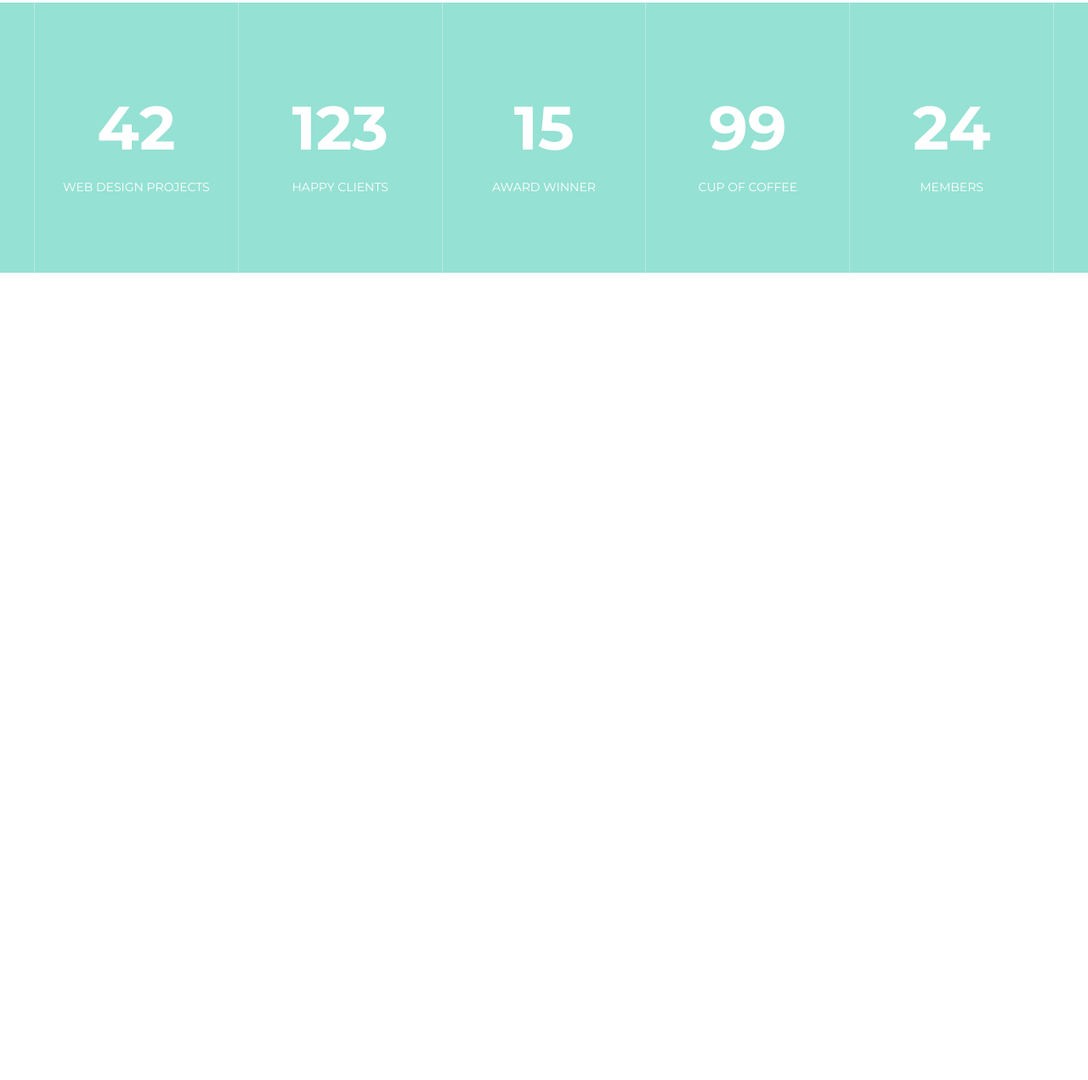
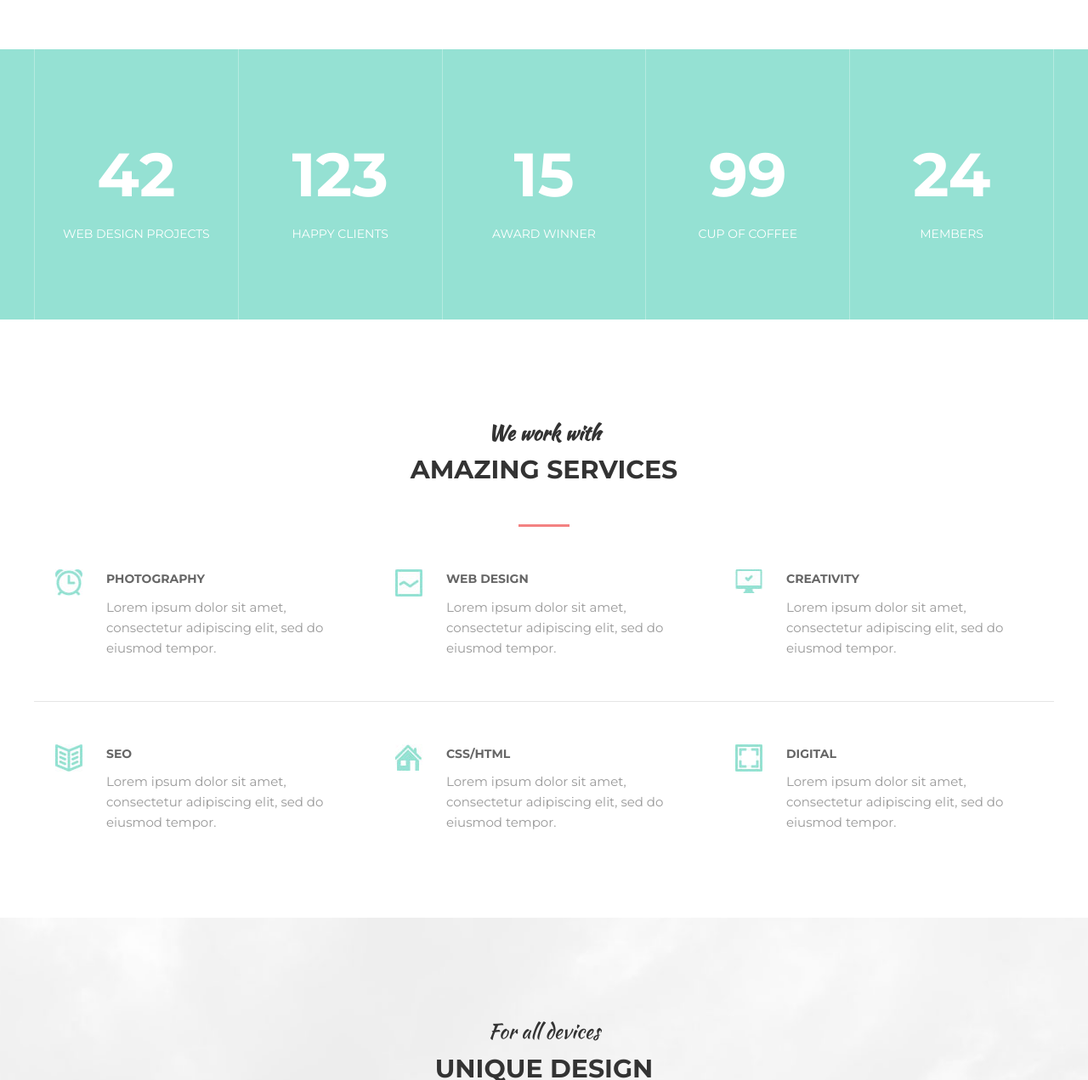
Before and after one commit to AlexNewbee/MoGO, a plain HTML site: page index.html in a window 1280 px wide. Shown: the part 1529-2800 px from the top of the page at 85% size. Before the commit the page ends 1850 px from the top, so only its background shows below. Drawn offline with Linux system fonts and the light colour scheme.

Commit message:
add services block and unique design block

```diff
--- a/assets/css/style.css
+++ b/assets/css/style.css
@@ -5,6 +5,16 @@ body {
 	color: #333;
 	line-height: 1.6;
 	font-weight: regular;
+}
+
+hr {
+	display: block;
+	width: 100%;
+	height: 1px;
+	margin: 50px 0;
+
+	border: 0;
+	background-color: #e5e5e5;
 }
 
 *,
@@ -217,13 +227,20 @@ h1,h2,h3,h4,h5,h6 {
 /*section*/
 
 .section {
-	padding: 80px 0;
+		padding-top: 115px;
+		padding-bottom: 100px;
+}
+
+.section--devices {
+	background: url("../images/unique_back.jpg") center no-repeat;
+	background-size: cover;
+	padding-bottom: 0;
 }
 
 .section_header {
 	width: 100%;
 	max-width: 950px;
-	margin: 0 auto 40px;
+	margin: 0 auto 50px;
 	text-align: center;
 }
 .section_suptitle {
@@ -307,6 +324,7 @@ h1,h2,h3,h4,h5,h6 {
 }
 
 /*Statistics*/
+
 .statistics {
 	background-color: #95e1d3;
 	color: #fff;
@@ -339,3 +357,54 @@ h1,h2,h3,h4,h5,h6 {
 	font-size: 14px;
 	text-transform: uppercase;
 }
+
+/*Services*/
+.services {
+	display: flex;
+}
+
+.services_item {
+	flex: 1 1 0;
+
+	padding-left: 85px;
+	padding-right: 35px;
+	position: relative;
+}
+
+.services_icon {
+	position: absolute;
+	left: 25px;
+	top: 0;
+	z-index: 2;
+}
+.services_title {
+	color: #666;
+	font-size: 14px;
+	font-weight: bold;
+	text-transform: uppercase;
+
+	margin-bottom: 10px;
+}
+.services_text {
+	font-size: 15px;
+	color: #999;
+}
+
+/*Devises*/
+.devices {
+	width: 100%;
+	max-width: 600px;
+	margin: 0 auto;
+	position: relative;
+}
+
+.devices_item {
+	display: block;
+}
+
+.devices_item--iphone {
+	position: absolute;
+	bottom: -80px;
+	right: 0;
+	z-index: 1;
+}
--- a/index.html
+++ b/index.html
@@ -120,5 +120,76 @@
 	</div>
 </div>
 
+<section class="section">
+	<div class="container">
+		<div class="section_header">
+			<h3 class="section_suptitle">We work with</h3>
+			<h2 class="section_title">Amazing services</h2>
+		</div>
+
+		<div class="services">
+
+			<div class="services_item">
+				<img class="services_icon" src="assets/images/icons/photography.jpg" alt="">
+				<div class="services_title">Photography</div>
+				<div class="services_text">Lorem ipsum dolor sit amet, consectetur adipiscing elit, sed do eiusmod tempor.</div>
+			</div>
+
+			<div class="services_item">
+				<img class="services_icon" src="assets/images/icons/webdesign.jpg" alt="">
+				<div class="services_title">Web design</div>
+				<div class="services_text">Lorem ipsum dolor sit amet, consectetur adipiscing elit, sed do eiusmod tempor.</div>
+			</div>
+
+			<div class="services_item">
+				<img class="services_icon" src="assets/images/icons/Creativity.jpg" alt="">
+				<div class="services_title">Creativity</div>
+				<div class="services_text">Lorem ipsum dolor sit amet, consectetur adipiscing elit, sed do eiusmod tempor.</div>
+
+			</div>
+		</div>
+
+		<hr>
+
+		<div class="services">
+
+			<div class="services_item">
+				<img class="services_icon" src="assets/images/icons/seo.jpg" alt="">
+				<div class="services_title">Seo</div>
+				<div class="services_text">Lorem ipsum dolor sit amet, consectetur adipiscing elit, sed do eiusmod tempor.</div>
+			</div>
+
+			<div class="services_item">
+				<img class="services_icon" src="assets/images/icons/css.jpg" alt="">
+				<div class="services_title">css/html</div>
+				<div class="services_text">Lorem ipsum dolor sit amet, consectetur adipiscing elit, sed do eiusmod tempor.</div>
+			</div>
+
+			<div class="services_item">
+				<img class="services_icon" src="assets/images/icons/digital.jpg" alt="">
+				<div class="services_title">digital</div>
+				<div class="services_text">Lorem ipsum dolor sit amet, consectetur adipiscing elit, sed do eiusmod tempor.</div>
+			</div>
+		</div>
+
+	</div>
+</section>
+
+<section class="section section--devices">
+	<div class="container">
+
+		<div class="section_header">
+			<div class="section_suptitle">For all devices</div>
+			<div class="section_title">Unique design</div>
+		</div>
+
+		<div class="devices">
+			<img class="devices_item" src="assets/images/ipad.png">
+			<img class="devices_item devices_item--iphone" src="assets/images/iphone.png" alt="">
+		</div>
+
+	</div>
+</section>
+
 </body>
 </html>
```
Also changed, not shown: assets/images/icons/creativity.jpg (added), assets/images/icons/css.jpg (added), assets/images/icons/digital.jpg (added), assets/images/icons/photography.jpg (added), assets/images/icons/seo.jpg (added), assets/images/icons/webdesign.jpg (added), assets/images/ipad.png (added), assets/images/iphone.png (added), assets/images/unique_back.jpg (added).
